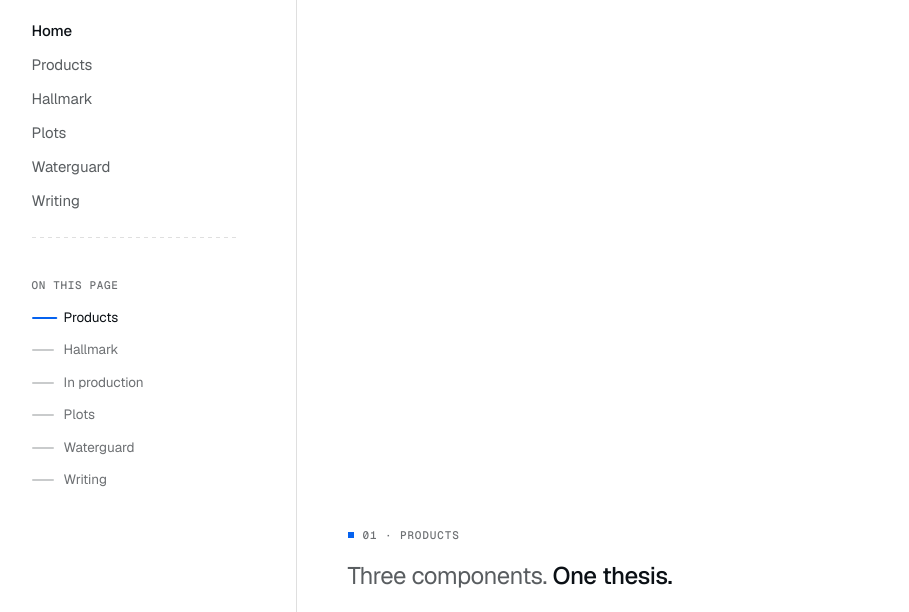
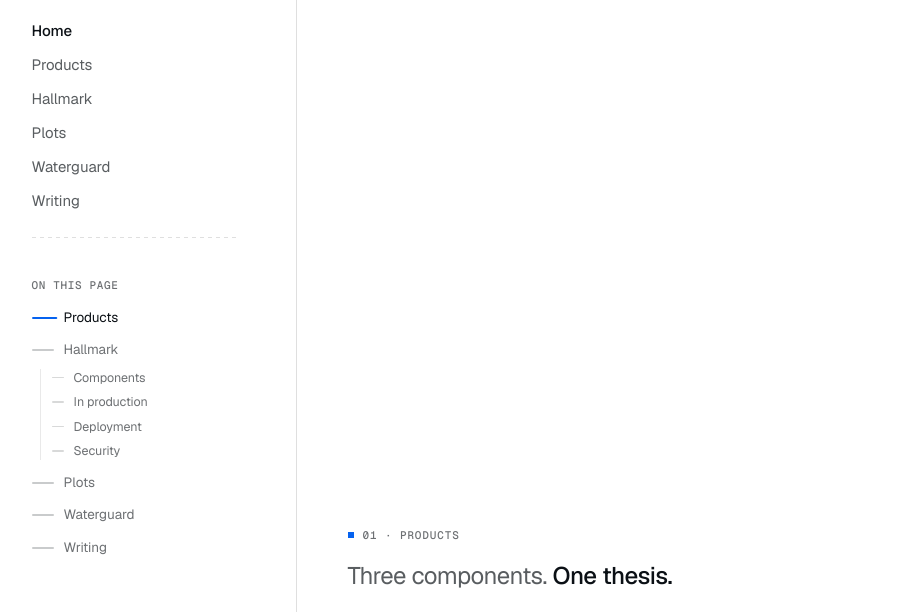
Before and after one commit to Addyx2/hallmark, a plain HTML site: page landing/index.html in a window 1280 px wide. Shown: the part 135-747 px from the top of the page, without its empty margins (123-1032 px from the left). Drawn offline with nearby package versions, Linux system fonts and the light colour scheme.

Commit message:
Nest Hallmark sub-pages under Hallmark in the On this page rail

```diff
--- a/landing/index.html
+++ b/landing/index.html
@@ -73,6 +73,12 @@
   .nav-here a:before{content:"";flex:none;width:22px;height:2px;margin-top:9px;border-radius:1px;background:#0b101538;transition:background .2s,scale .3s var(--ease);transform-origin:0}
   .nav-here a:hover,.nav-here a[aria-current]{color:var(--ink)}
   .nav-here a[aria-current]:before{background:var(--blue);scale:1.15 1}
+  .nav-group{display:flex;flex-direction:column;gap:9px}
+  .nav-sub{display:flex;flex-direction:column;gap:7px;margin-left:8px;padding-left:11px;border-left:1px solid var(--rule-soft)}
+  .nav-sub a{font-size:12.5px;line-height:1.4}
+  .nav-sub a:before{width:12px;height:1.5px;margin-top:8px;background:#0b101529}
+  .nav-sub a[aria-current]:before{background:var(--blue)}
+  .nav-here .nav-parent.in-section{color:var(--ink)}
 
   /* ---------- hero ---------- */
   .hero{position:relative}
@@ -354,8 +360,15 @@
 
     <nav class="nav nav-here" aria-label="Sections">
       <a href="#products">Products</a>
-      <a href="#hallmark">Hallmark</a>
-      <a href="#numbers">In production</a>
+      <div class="nav-group">
+        <a class="nav-parent" href="#hallmark">Hallmark</a>
+        <div class="nav-sub">
+          <a href="#components">Components</a>
+          <a href="#numbers">In production</a>
+          <a href="#deploy">Deployment</a>
+          <a href="#security">Security</a>
+        </div>
+      </div>
       <a href="#plots">Plots</a>
       <a href="#waterguard">Waterguard</a>
       <a href="#writing">Writing</a>
@@ -879,12 +892,14 @@
   // ---- active section in the rail ----
   const links = [...document.querySelectorAll('.nav-here a')];
   const sections = links.map((a) => document.querySelector(a.getAttribute('href'))).filter(Boolean);
+  const parentLink = document.querySelector('.nav-parent');
   if ('IntersectionObserver' in window && sections.length) {
     const so = new IntersectionObserver((entries) => {
       for (const e of entries) {
         if (!e.isIntersecting) continue;
         const id = '#' + e.target.id;
         links.forEach((a) => a.toggleAttribute('aria-current', a.getAttribute('href') === id));
+        if (parentLink) parentLink.classList.toggle('in-section', !!document.querySelector('.nav-sub a[aria-current]'));
       }
     }, { rootMargin: '-20% 0px -60% 0px', threshold: 0 });
     sections.forEach((s) => so.observe(s));
```
